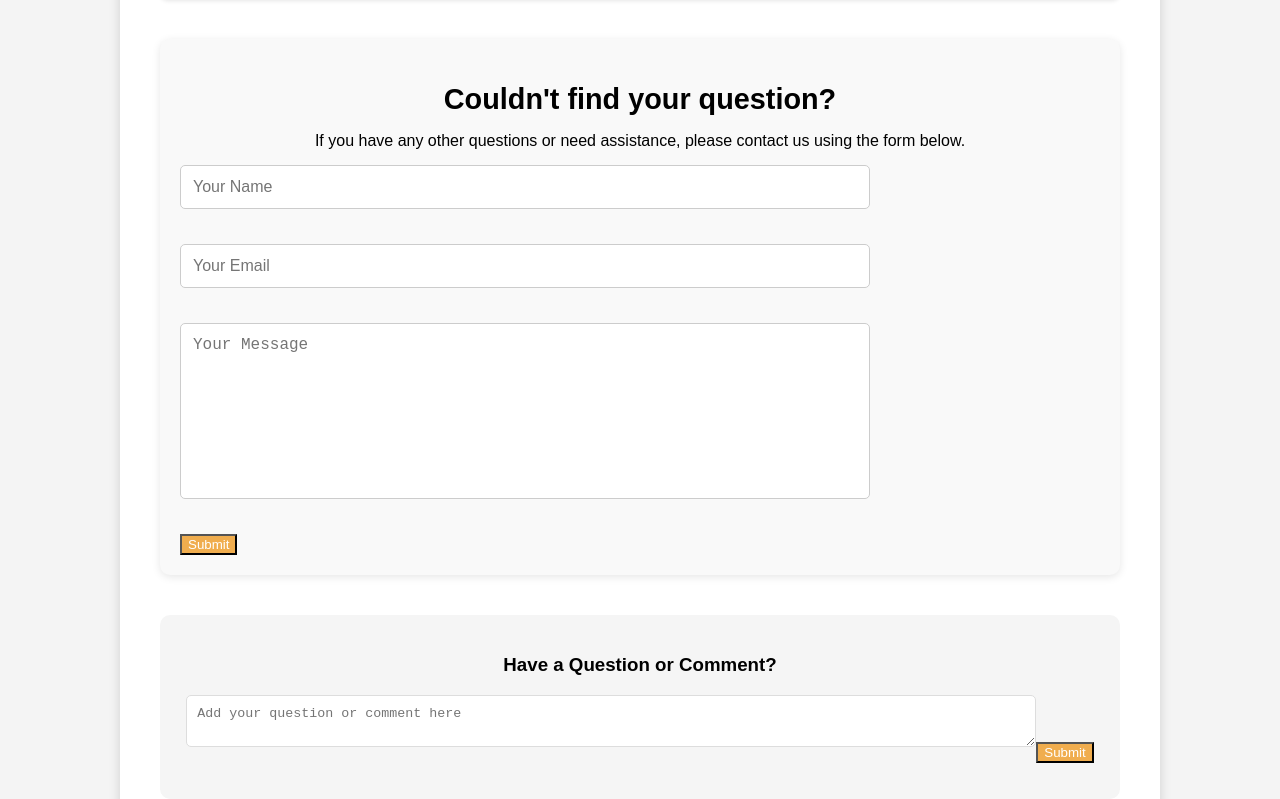
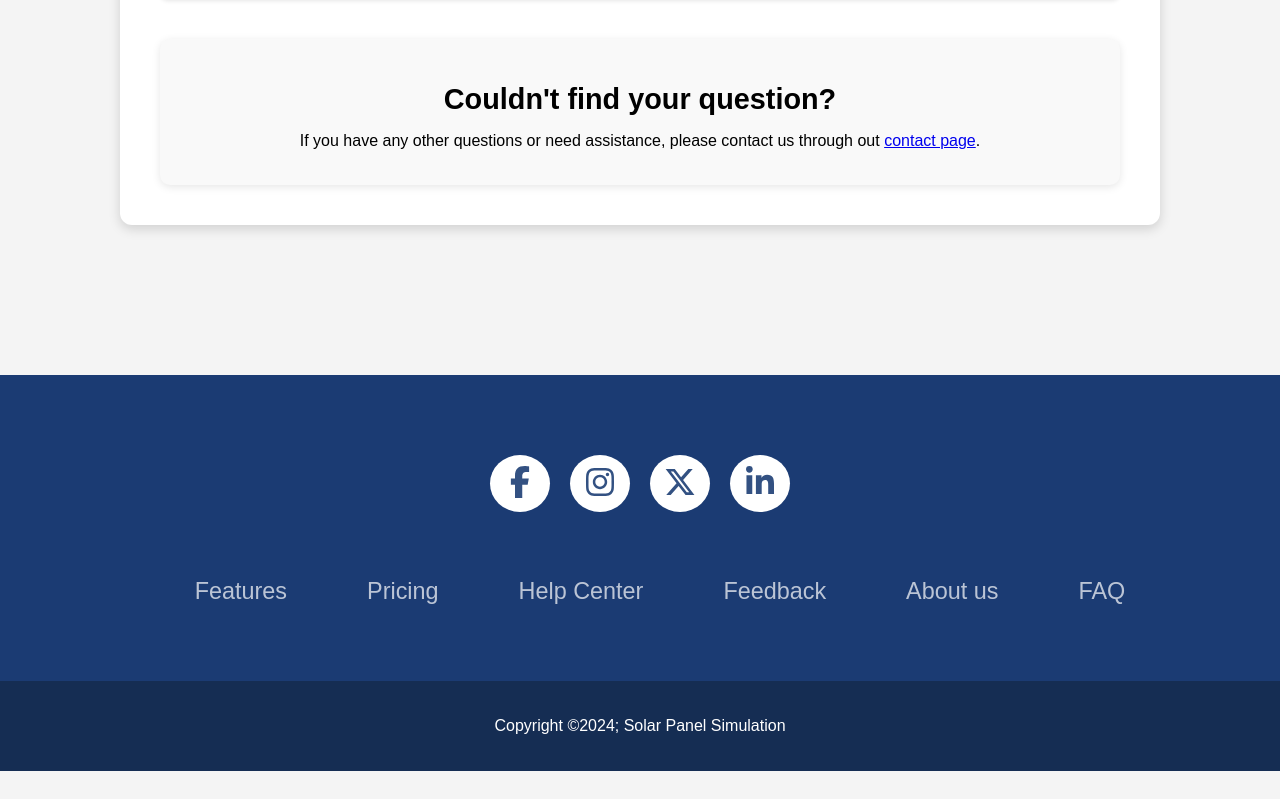
Before and after one commit to isravx0/AfstudeerProject, a React (Create React App) app in the folder project/my-app/: page /faq in a window 1280 px wide. Shown: the part 1461-2260 px from the top of the page. After the commit the page ends 2232 px from the top, so only its background shows below. Built offline with nearby package versions, Linux system fonts and the light colour scheme.

Commit message:
"Removed contact form and general comments section from FAQ page, replaced with link to contact page."

```diff
--- a/project/my-app/src/components/faq/FAQPage.js
+++ b/project/my-app/src/components/faq/FAQPage.js
@@ -118,48 +118,7 @@ function FAQPage() {
             {/* Contact Us Section */}
             <div className="contact-us-section">
                 <h2>Couldn't find your question?</h2>
-                <p>If you have any other questions or need assistance, please contact us using the form below.</p>
-                <form onSubmit={handleContactSubmit} className="contact-form">
-                    <input
-                        type="text"
-                        placeholder="Your Name"
-                        value={contactName}
-                        onChange={(e) => setContactName(e.target.value)}
-                        className="contact-input"
-                        required
-                    />
-                    <input
-                        type="email"
-                        placeholder="Your Email"
-                        value={contactEmail}
-                        onChange={(e) => setContactEmail(e.target.value)}
-                        className="contact-input"
-                        required
-                    />
-                    <textarea
-                        placeholder="Your Message"
-                        value={contactMessage}
-                        onChange={(e) => setContactMessage(e.target.value)}
-                        className="contact-textarea"
-                        required
-                    ></textarea>
-                    <button type="submit" className="submit-button">Submit</button>
-                </form>
-            </div>
-
-            <div className="general-comments-section">
-                <h3>Have a Question or Comment?</h3>
-                <textarea
-                    placeholder="Add your question or comment here"
-                    value={newComment}
-                    onChange={(e) => setNewComment(e.target.value)}
-                ></textarea>
-                <button onClick={handleGeneralCommentSubmit} className="submit-button">Submit</button>
-                <ul className="general-comments-list">
-                    {generalComments.map((comment, idx) => (
-                        <li key={idx}>{comment}</li>
-                    ))}
-                </ul>
+                <p>If you have any other questions or need assistance, please contact us through out <a href="/contact" className="information-contact-link">contact page</a>.</p>
             </div>
         </div>
     );
```
